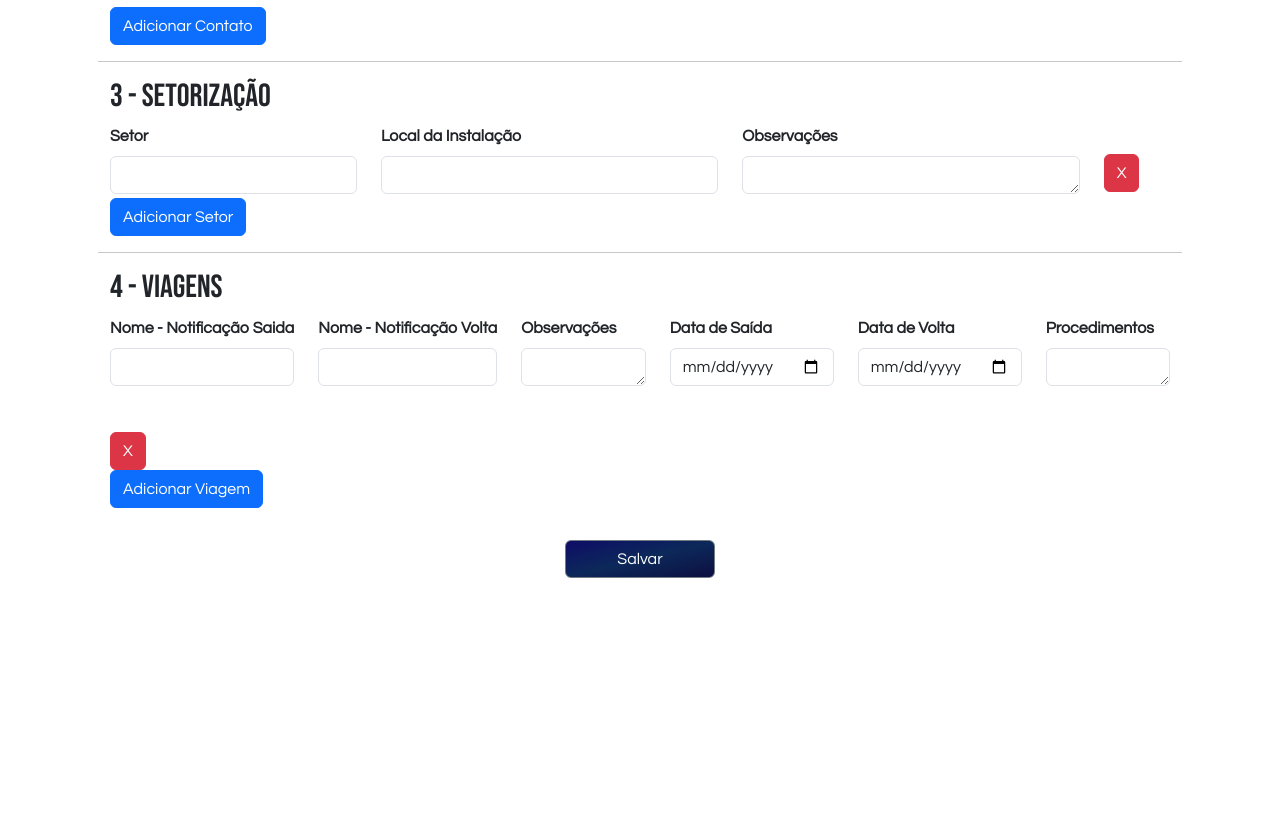
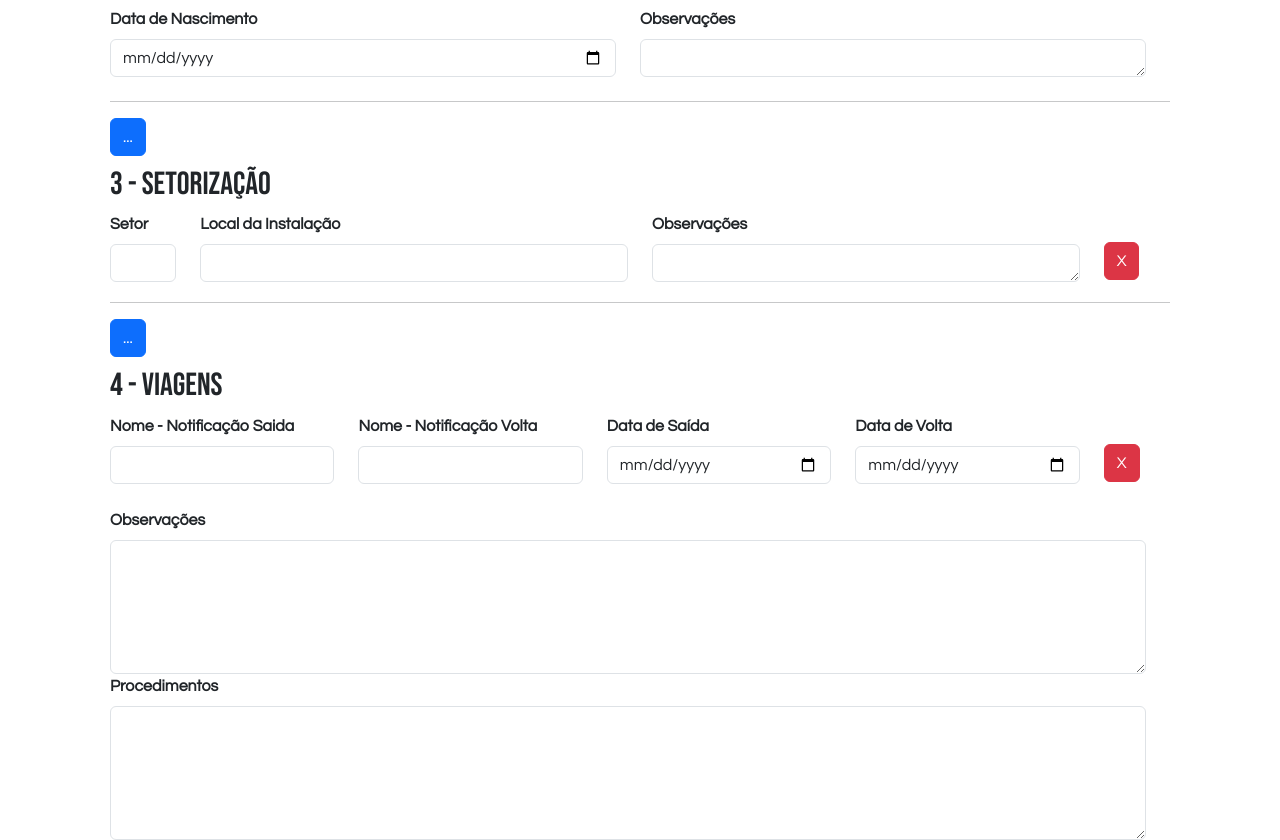
Before and after one commit to DevNathanViana/azsim2.0, a React (Vite) app: page /cadastroCliente in a window 1280 px wide. Shown: the part 720-1560 px from the top of the page. Before the commit the page ends 1314 px from the top, so only its background shows below. Built offline with nearby package versions, Linux system fonts and the light colour scheme.

Commit message:
Ajustes cadastro de clientes

```diff
--- a/src/views/cadastroCliente.jsx
+++ b/src/views/cadastroCliente.jsx
@@ -9,8 +9,6 @@ import InputMask from 'react-input-mask';
 import ErrorCard from '../fragments/ErrorCard';
 
 function Formulario() {
-
-
 
     const { register, handleSubmit, formState: { errors }, setError } = useForm({});
     const [natureza, setNatureza] = useState("FISICA");
@@ -194,8 +192,8 @@ function Formulario() {
 
                     <h2 className='txtDados ms-3'>1 - Dados Básicos</h2>
 
-                    <Form method="POST"
-                        className="text-start justify-content-center p-3">
+                    <Form method="POST" className="text-start justify-content-center p-3">
+
                         <div className="row">
                             <div className="col mb-2">
                                 <label htmlFor="unidade" className="form-label"><strong>* Unidade</strong></label>
@@ -223,6 +221,7 @@ function Formulario() {
                                     onChange={(e) => setDadosBasicos({ ...dadosBasicos, codCondor: e.target.value })} />
                             </div>
                         </div>
+
                         <div className="row mb-2">
                             <div className="col">
                                 <label htmlFor="natureza" className="form-label">
@@ -234,14 +233,15 @@ function Formulario() {
                                     id="natureza"
                                     className="form-select"
                                     aria-label=".form-select example"
-                                    onChange={(e) => setNatureza(e.target.value)}
-                                >
+                                    onChange={(e) => setNatureza(e.target.value)}>
+
                                     <option defaultValue={"FISICA"} value="FISICA">
                                         FISICA
                                     </option>
                                     <option value="JURIDICA">JURIDICA</option>
                                 </select>
                             </div>
+
                             <div className="col">
                                 <label htmlFor="documento" className="form-label">    <strong>* {natureza === "FISICA" ? "CPF" : "CNPJ"}</strong></label>
                                 <InputMask
@@ -264,6 +264,7 @@ function Formulario() {
                                 />
                             </div>
                         </div>
+
                         <div className="row">
                             <div className="col mb-2">
                                 <label htmlFor="nome" className="form-label"><strong>* Nome/Razão Social</strong></label>
@@ -335,7 +336,6 @@ function Formulario() {
                                     <option value="SP">SP</option>
                                     <option value="SE">SE</option>
                                     <option value="TO">TO</option>
-
                                 </select>
                             </div>
 
@@ -361,13 +361,11 @@ function Formulario() {
                                 <label htmlFor="observacao" className="form-label"><strong>Observações</strong></label>
                                 <input {...register("observacao", { required: false })} className="form-control" id="observacao" rows="3" onChange={(e) => setDadosBasicos({ ...dadosBasicos, observacao: e.target.value })} />
                             </div>
-
                         </div>
 
 
+                        <hr />
 
-
-                        <hr />
                         <div className="container justify-content-center">
                             <h2 className='txt'>2 - Contatos </h2>
                             {dadosBasicos.contatos.map((contato, index) => (
@@ -410,6 +408,7 @@ function Formulario() {
                                             })}
                                         />
                                     </div>
+
                                     <div className="col mb-2">
                                         <label htmlFor={`senha${index}`} className="form-label"><strong>Senha</strong></label>
                                         <input
@@ -425,7 +424,6 @@ function Formulario() {
                                             })}
                                         />
                                     </div>
-
 
                                     <div className="col mb-2">
                                         <label htmlFor={`contraSenha${index}`} className="form-label"><strong>Contra-Senha</strong></label>
@@ -443,6 +441,18 @@ function Formulario() {
                                         />
                                     </div>
 
+                                    <div className="col-1">
+                                        <button
+                                            type="button"
+                                            className="btn btn-danger btn-excluir"
+                                            onClick={() => deleteItem('contatos', index)}
+                                        >
+                                            X
+                                        </button>
+                                    </div>
+
+                                    <div className="row">
+
                                         <div className="col mb-2">
                                             <label htmlFor={`dataNascimento${index}`} className="form-label"><strong>Data de Nascimento</strong></label>
                                             <input
@@ -458,7 +468,7 @@ function Formulario() {
                                             />
                                         </div>
 
-                                    <div className="col mb-2">
+                                        <div className="col mb-10">
                                             <label htmlFor={`observacoesctt${index}`} className="form-label"><strong>Observações</strong></label>
                                             <textarea
                                                 {...register(`contatos[${index}].observacoes`, { required: false })}
@@ -473,31 +483,24 @@ function Formulario() {
                                             ></textarea>
                                         </div>
 
+                                    </div>
 
-                                    <div className="col-1">
-                                        <button
-                                            type="button"
-                                            className="btn btn-danger btn-excluir"
-                                            onClick={() => deleteItem('contatos', index)}
-                                        >
-                                            X
-                                        </button>
-                                    </div>
                                 </div>
                             ))}
-                            <button type="button" className="btn btn-primary" onClick={duplicateContato}>Adicionar Contato</button>
-                        </div>
+
 
                             <hr />
+
+                            <button type="button" className="btn btn-primary" onClick={duplicateContato}>...</button>
+                        </div>
 
                         <div className="container justify-content-center">
 
                             <h2 className='txt'>3 - Setorização</h2>
 
-
                             {dadosBasicos.setores.map((setor, index) => (
                                 <div key={index} className="row">
-                                    <div className="col-3 mb-1">
+                                    <div className="col-1 mb-1">
                                         <label htmlFor={`setor${index}`} className="form-label"><strong>Setor</strong></label>
                                         <input value={setor.setor} {...register(`setor${index}`, { required: false })} type="number" className="form-control" id={`setor${index}`} placeholder="" onChange={(e) => setDadosBasicos({
                                             ...dadosBasicos,
@@ -505,7 +508,7 @@ function Formulario() {
                                         })} />
                                     </div>
 
-                                    <div className="col-4 mb-1">
+                                    <div className="col-5 mb-1">
                                         <label htmlFor={`localInstalacao${index}`} className="form-label"><strong>Local da
                                             Instalação</strong></label>
                                         <input value={setor.localInstalacao} {...register(`localInstalacao${index}`, { required: false })} type="text" className="form-control" id={`localInstalacao${index}`}
@@ -516,8 +519,7 @@ function Formulario() {
                                         />
                                     </div>
 
-
-                                    <div className=" col-4 mb-1">
+                                    <div className=" col-5 mb-1">
                                         <label htmlFor={`observacoes${index}`}
                                             className="form-label"><strong>Observações</strong></label>
                                         <textarea value={setor.observacao} {...register(`observacoes${index}`, { required: false })} className="form-control" id={`observacoes${index}`} onChange={(e) => setDadosBasicos({
@@ -535,15 +537,15 @@ function Formulario() {
                                             X
                                         </button>
                                     </div>
+
                                 </div>
                             ))}
-                            <button type="button" className="btn btn-primary" onClick={duplicateSetor}>Adicionar Setor</button>
-
-                        </div>
 
                             <hr />
 
+                            <button type="button" className="btn btn-primary" onClick={duplicateSetor}>...</button>
 
+                        </div>
 
                         <div className="container justify-content-center">
 
@@ -551,7 +553,7 @@ function Formulario() {
 
                             {dadosBasicos.viagens.map((viagem, index) => (
                                 <div key={index} className="row">
-                                    <div className="col mb-2">
+                                    <div className="col mb-4">
                                         <label htmlFor={`nomeSaida${index}`} className="form-label"><strong>Nome - Notificação Saida</strong></label>
                                         <input value={viagem.nomeSaida} {...register(`nomeSaida${index}`, { required: false })} type="text" className="form-control" id={`nomeSaida${index}`} placeholder=""
                                             onChange={(e) => setDadosBasicos({
@@ -561,7 +563,7 @@ function Formulario() {
                                         />
                                     </div>
 
-                                    <div className="col mb-2">
+                                    <div className="col mb-3">
                                         <label htmlFor={`nomeVolta${index}`} className="form-label"><strong>Nome - Notificação Volta</strong></label>
                                         <input value={viagem.nomeVolta} {...register(`nomeVolta${index}`, { required: false })} type="text" className="form-control" id={`nomeVolta${index}`} placeholder=""
                                             onChange={(e) => setDadosBasicos({
@@ -571,14 +573,6 @@ function Formulario() {
                                         />
                                     </div>
 
-                                    <div className=" col mb-3">
-                                        <label htmlFor={`observacao${index}`} className="form-label"><strong>Observações</strong></label>
-                                        <textarea value={viagem.observacao} {...register(`observacao${index}`, { required: false })} className="form-control" id={`observacao${index}`} rows="1" onChange={(e) => setDadosBasicos({
-                                            ...dadosBasicos,
-                                            viagens: dadosBasicos.viagens.map((c, i) => (i === index ? { ...c, observacao: e.target.value } : c)),
-                                        })}></textarea>
-
-                                    </div>
 
                                     <div className="col mb-2">
                                         <label htmlFor={`dataSaida${index}`} className="form-label"><strong>Data de Saída</strong></label>
@@ -598,32 +592,51 @@ function Formulario() {
                                         />
                                     </div>
 
-                                    <div className="col mb-3">
+                                    <div className="col-1 btn-excluir">
+                                        <button
+                                            type="button"
+                                            className="btn btn-danger btn-excluir"
+                                            onClick={() => deleteItem('viagens', index)}>
+                                            X
+                                        </button>
+                                    </div>
+
+                                    <div className="row">
+
+                                        <div className=" col mb-11">
+                                            <label htmlFor={`observacao${index}`} className="form-label"><strong>Observações</strong></label>
+                                            <textarea value={viagem.observacao} {...register(`observacao${index}`, { required: false })} className="form-control" id={`observacao${index}`} rows="5" onChange={(e) => setDadosBasicos({
+                                                ...dadosBasicos,
+                                                viagens: dadosBasicos.viagens.map((c, i) => (i === index ? { ...c, observacao: e.target.value } : c)),
+                                            })}></textarea>
+
+                                        </div>
+
+                                    </div>
+
+                                    <div className="row">
+
+                                        <div className="col mb-11">
                                             <label htmlFor={`procedimentos${index}`} className="form-label"><strong>Procedimentos</strong></label>
-                                        <textarea value={viagem.procedimentos} {...register(`procedimentos${index}`, { required: false })} className="form-control" id={`procedimentos${index}`} rows="1" onChange={(e) => setDadosBasicos({
+                                            <textarea value={viagem.procedimentos} {...register(`procedimentos${index}`, { required: false })} className="form-control" id={`procedimentos${index}`} rows="5" onChange={(e) => setDadosBasicos({
                                                 ...dadosBasicos,
                                                 viagens: dadosBasicos.viagens.map((c, i) => (i === index ? { ...c, procedimentos: e.target.value } : c)),
                                             })}></textarea>
                                         </div>
-                                    <div className=" col-1 btn-excluir">
-                                        <button
-                                            type="button"
-                                            className="btn btn-danger btn-excluir"
-                                            onClick={() => deleteItem('viagens', index)}
-                                        >
-                                            X
-                                        </button>
+
                                     </div>
+
                                 </div>
 
                             ))}
 
-                            <button type="button" className="btn btn-primary" onClick={duplicateViagem}>Adicionar Viagem</button>
+                            <hr />
+
+                            <button type="button" className="btn btn-primary" onClick={duplicateViagem}>...</button>
 
 
                         </div>
                     </Form>
-
 
                 </div>
 
```
Lines whose indentation alone changed are shown as unchanged.
